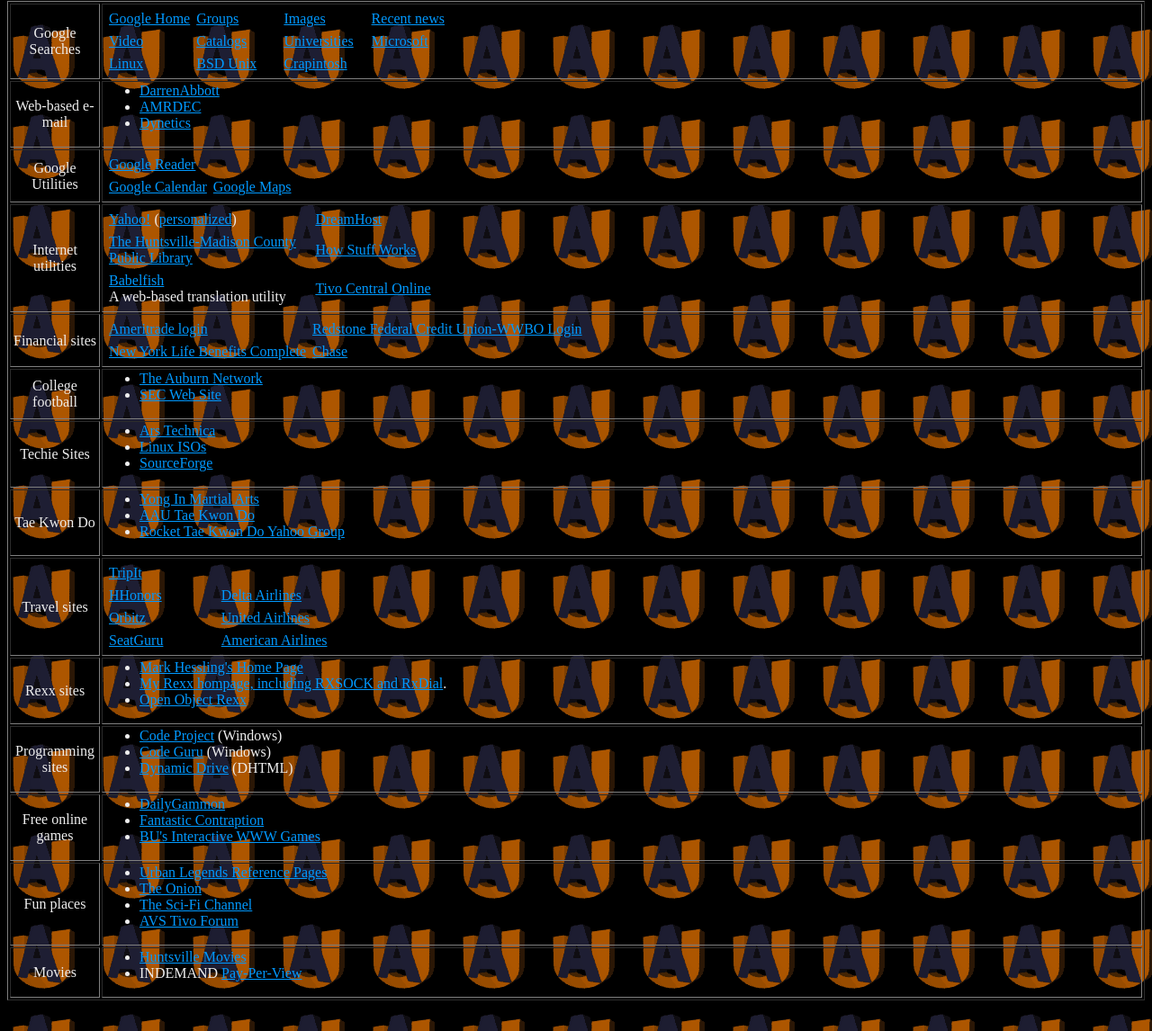
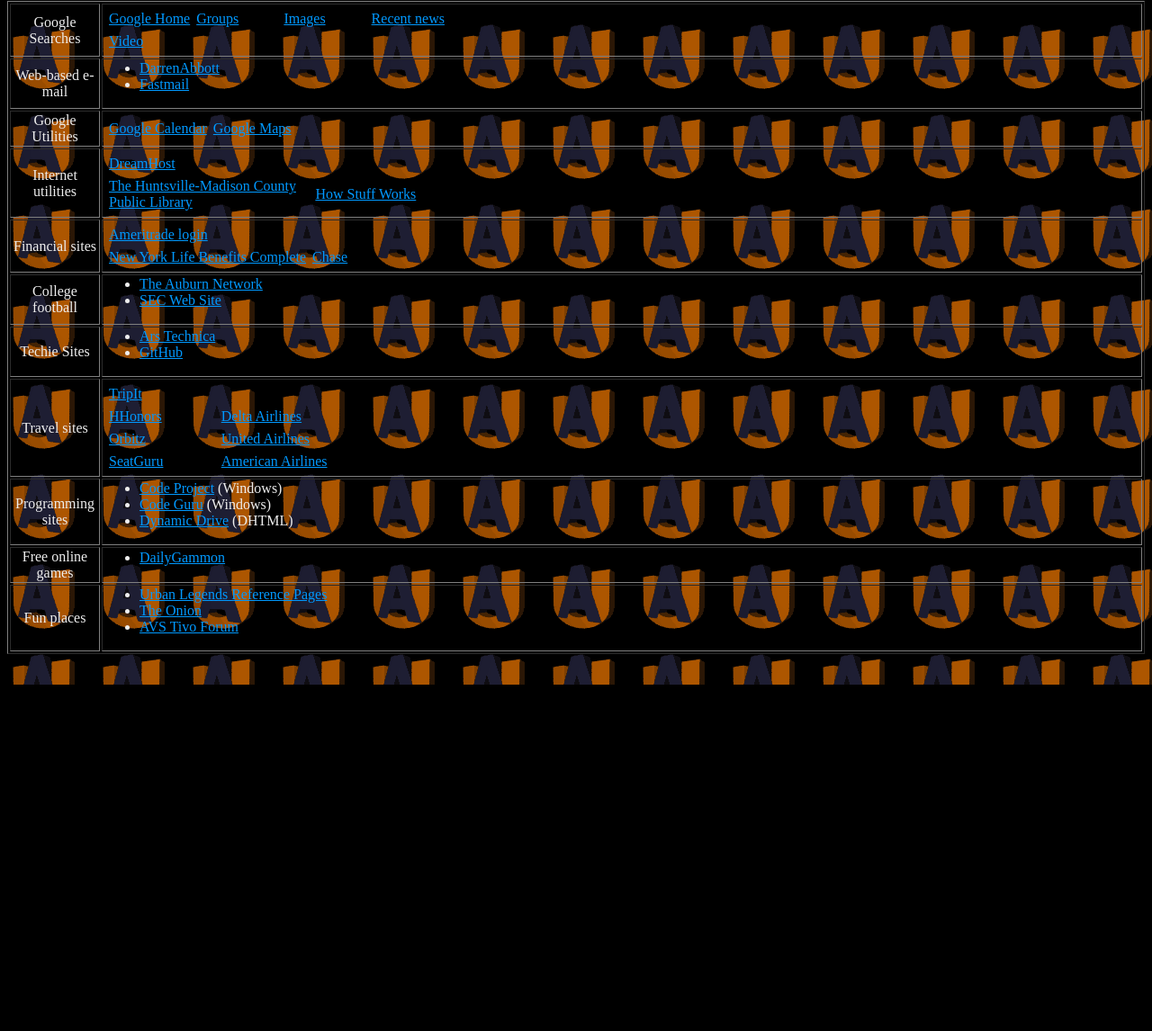
Before and after one commit to Abbodarr/Abbodarr.github.io, a plain HTML site: page index.html in a window 1280 px wide. Shown: the part 181-1327 px from the top of the page at 90% size. After the commit the page ends 942 px from the top, so only its background shows below. Drawn offline with Linux system fonts and the light colour scheme.

Commit message:
Removed dead links.

```diff
--- a/index.html
+++ b/index.html
@@ -21,44 +21,23 @@
          <TABLE CELLSPACING=5>
 	    <COLGROUP SPAN=5 WIDTH="20%"></COLGROUP>
             <TR><TD>
-            <A HREF="http://www.google.com/">Google Home</A></TD>
+            <A HREF="https://www.google.com/">Google Home</A></TD>
 
 
             <TD>
-                  <A HREF="http://groups.google.com">
+                  <A HREF="https://groups.google.com">
             Groups</A></TD>
 
             <TD>
-              <A HREF="http://images.google.com/">Images</A></TD>
+              <A HREF="https://images.google.com/">Images</A></TD>
 
             <TD>
-              <A HREF="http://news.google.com/">Recent news</A></TD>
+              <A HREF="https://news.google.com/">Recent news</A></TD>
             </TR>
 
            <TR>
-            <TD><A HREF="http://video.google.com">Video</A></TD>
-            <TD>
-            <A HREF="http://catalogs.google.com/">Catalogs</A></TD>
-
-            <TD>
-            <A HREF="http://www.google.com/options/universities.html">Universities</A></TD>
-
-            <TD>
-            <A HREF="http://www.google.com/microsoft.html">Microsoft</A></TD>
-            </TR>
-
-           <TR>
-            <TD>
-            <A HREF="http://www.google.com/linux">Linux</A></TD>
-
-            <TD>
-            <A HREF="http://www.google.com/bsd">BSD Unix</A></TD>
-
-            <TD>
-            <A HREF="http://www.google.com/mac.html">Crapintosh</A></TD>
-            </TR>
+            <TD><A HREF="https://video.google.com">Video</A></TD>
             </TABLE>
-         </UL>
       </TD>
    </TR>
 
@@ -68,11 +47,10 @@
       </TD>
 
       <TD>
-         <UL>
-            <LI><A HREF="http://mail.darrenabbott.com/">DarrenAbbott</A></LI>
-            <LI><A HREF="https://webmail.amrdec.army.mil">AMRDEC</A></LI>
-            <LI><A HREF="https://mercury.dynetics.com/">Dynetics</A></LI>
-         </UL>
+          <UL>
+              <LI><A HREF="https://mail.darrenabbott.com/">DarrenAbbott</A></LI>
+              <LI><A HREF="https://fastmail.com/">Fastmail</A></LI>
+          </UL>
       </TD>
    </TR>
 
@@ -80,9 +58,8 @@
       <TD><CENTER>Google Utilities</CENTER></TD>
       <TD><TABLE CELLSPACING=5>
 	    <COLGROUP SPAN=5 WIDTH="20%"></COLGROUP>
-             <TD><A HREF="http://reader.google.com">Google Reader</A></TD></TR>
-         <TR><TD><A HREF="http://calendar.google.com">Google Calendar</A></TD>
-             <TD><A HREF="http://maps.google.com">Google Maps</A></TD></TR>
+         <TR><TD><A HREF="https://calendar.google.com">Google Calendar</A></TD>
+             <TD><A HREF="https://maps.google.com">Google Maps</A></TD></TR>
       </TABLE></TD>
    </TR>
 
@@ -94,27 +71,15 @@
       <TD>
          <TABLE CELLSPACING=5>
 	    <COLGROUP SPAN=5 WIDTH="20%"></COLGROUP>
-            <TR><TD>
-            <A HREF="http://www.yahoo.com/">
-            Yahoo!</A> (<A HREF="http://my.yahoo.com/">personalized</A>)</TD>
-
-            <TD><A HREF="http://www.dreamhost.com/">DreamHost</A></TD></TR>
+            <TR><TD><A HREF="https://www.dreamhost.com/">DreamHost</A></TD></TR>
 
             <TR><TD>
-            <A HREF="http://www.hpl.lib.al.us/">The Huntsville-Madison County
+            <A HREF="https://www.hpl.lib.al.us/">The Huntsville-Madison County
                   Public Library</A></TD>
 
             <TD>
-            <A HREF="http://www.howstuffworks.com/">How Stuff Works</A>
+            <A HREF="https://www.howstuffworks.com/">How Stuff Works</A>
             </TD>
-
-            <TD>
-            <TR><TD>
-            <A HREF="http://babelfish.altavista.digital.com/">Babelfish</A><BR>
-            A web-based translation utility</TD>
-
-            <TD>
-            <A HREF="http://www.tivo.com/tco">Tivo Central Online</A></TD></TR>
 
          </TABLE>
       </TD>
@@ -128,14 +93,12 @@
             <TR><TD><A HREF="https://www.tdameritrade.com/">
                   Ameritrade login</A></TD>
 
-            <TD><A
-                  HREF="https://www.redfcu.org/">
-                  Redstone Federal Credit Union-WWBO Login</A></TD></TR>
+            </TR>
 
             <TR><TD><A
                   HREF="https://wwwcd.bcomplete.com/">
                   New York Life Benefits Complete</A></TD>
-            <TD><A HREF="http://www.chase.com/">Chase</A></TD></TR>
+            <TD><A HREF="https://www.chase.com/">Chase</A></TD></TR>
 
          </TABLE>
       </TD>
@@ -149,10 +112,10 @@
       <TD>
          <UL>
             <LI>
-            <A HREF="http://www.auburntigers.com/">The Auburn Network</A></LI>
+            <A HREF="https://www.auburntigers.com/">The Auburn Network</A></LI>
 
             <LI>
-            <A HREF="http://www.sec.org/">SEC Web Site</A></LI>
+            <A HREF="https://www.sec.org/">SEC Web Site</A></LI>
          </UL>
       </TD>
    </TR>
@@ -164,31 +127,8 @@
 
       <TD>
          <UL>
-            <LI><A HREF="http://www.arstechnica.com/">Ars Technica</A></LI>
-            <LI><A HREF="http://distrowatch.com/">Linux ISOs</A></LI>
-            <LI><A HREF="http://sourceforge.net/my/">SourceForge</A></LI>
-         </UL>
-      </TD>
-   </TR>
-
-   <TR>
-      <TD>
-         <CENTER>Tae Kwon Do</CENTER>
-      </TD>
-
-      <TD>
-         <UL>
-            <LI>
-            <A HREF="http://www.tkdyongin.com/">Yong In Martial Arts
-            </A></LI>
-
-            <LI>
-            <A HREF="http://www.aautaekwondo.org/">AAU Tae Kwon Do</A></LI>
-
-            <LI>
-            <A HREF="http://sports.groups.yahoo.com/group/Rockettaekwondo/">
-            Rocket Tae Kwon Do Yahoo Group</A></LI>
-
+            <LI><A HREF="https://www.arstechnica.com/">Ars Technica</A></LI>
+            <LI><A HREF="https://github.com/">GitHub</A></LI>
          </UL>
       </TD>
    </TR>
@@ -200,47 +140,27 @@
         <TABLE CELLSPACING=5>
 	    <COLGROUP SPAN=5 WIDTH="20%"></COLGROUP>
              <TR><TD>
-                <A HREF="http://www.tripit.com/">TripIt</A>
+                <A HREF="https://www.tripit.com/">TripIt</A>
              </TD></TR>
 
              <TR>
-                <TD><A HREF="http://hhonors1.hilton.com/en_US/hh/home_index.do">
+                <TD><A HREF="https://hhonors1.hilton.com/en_US/hh/home_index.do">
             HHonors
          </A></TD>
-                <TD><A HREF="http://www.delta.com">Delta Airlines</A></TD>
+                <TD><A HREF="https://www.delta.com">Delta Airlines</A></TD>
              </TR>
 
              <TR>
-                <TD><A HREF="http://www.orbitz.com">Orbitz</A></TD>
-                <TD><A HREF="http://www.united.com">United Airlines</A></TD>
+                <TD><A HREF="https://www.orbitz.com">Orbitz</A></TD>
+                <TD><A HREF="https://www.united.com">United Airlines</A></TD>
              </TR>
 
              <TR>
-                <TD><A HREF="http://www.seatguru.com">SeatGuru</A></TD>
-                <TD><A HREF="http://www.aa.com">American Airlines</A></TD>
+                <TD><A HREF="https://www.seatguru.com">SeatGuru</A></TD>
+                <TD><A HREF="https://www.aa.com">American Airlines</A></TD>
              </TR>
         </TABLE>
 
-   </TR>
-
-   <TR>
-      <TD>
-         <CENTER>Rexx sites</CENTER>
-      </TD>
-
-      <TD>
-         <UL>
-            <LI>
-            <A HREF="http://www.lightlink.com/hessling/">
-            Mark Hessling's Home Page</A></LI>
-
-            <LI><A HREF="http://www.darrenabbott.com/rexx/">
-            My Rexx hompage, including RXSOCK and RxDial</A>.</LI>
-
-            <LI><A HREF="http://www.oorexx.org/">Open Object Rexx</A></LI>
-
-         </UL>
-      </TD>
    </TR>
 
    <TR>
@@ -265,12 +185,7 @@
 
       <TD>
         <UL>
-          <LI><A HREF="http://www.dailygammon.com/bg/top">DailyGammon</A></LI>
-
-          <LI><A HREF="http://fantasticcontraption.com/">Fantastic Contraption</A>
-          <LI>
-          <A HREF="http://www.bu.edu/Games/games.html">
-                  BU's Interactive WWW Games</A></LI>
+          <LI><A HREF="https://www.dailygammon.com/bg/top">DailyGammon</A></LI>
 
         </UL>
       </TD>
@@ -284,38 +199,19 @@
       <TD>
          <UL>
             <LI>
-            <A HREF="http://www.snopes.com/">
+            <A HREF="https://www.snopes.com/">
             Urban Legends Reference Pages</A></LI>
 
             <LI>
-                <A HREF="http://www.theonion.com/">The Onion</A></LI>
+                <A HREF="https://www.theonion.com/">The Onion</A></LI>
 
-            <LI>
-            <A HREF="http://www.scifi.com">The Sci-Fi Channel</A></LI>
-
-            <LI><A HREF="http://www.tivocommunity.com/tivo-vb/index.php?s=">
+            <LI><A HREF="https://www.tivocommunity.com/">
                AVS Tivo Forum</A></LI>
 
          </UL>
       </TD>
    </TR>
 
-   <TR>
-      <TD>
-         <CENTER>Movies</CENTER>
-      </TD>
-
-      <TD>
-         <UL>
-            <LI>
-            <A HREF="http://fly.hiwaay.net/~palmer/movies.html">
-            Huntsville Movies</A></LI>
-
-            <LI>
-            INDEMAND <A HREF="http://www.ppv.com/">Pay-Per-View</A></LI>
-         </UL>
-      </TD>
-   </TR>
 
 </TABLE>
 
```
